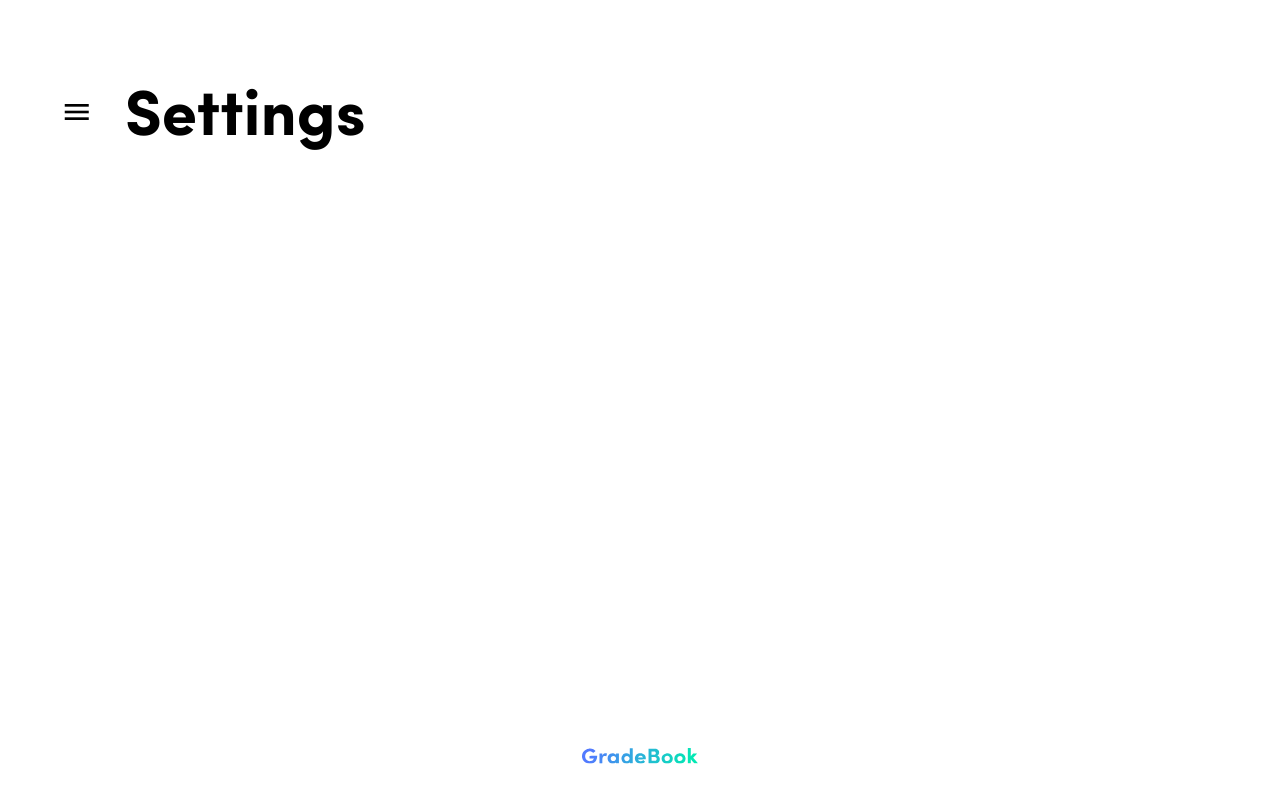
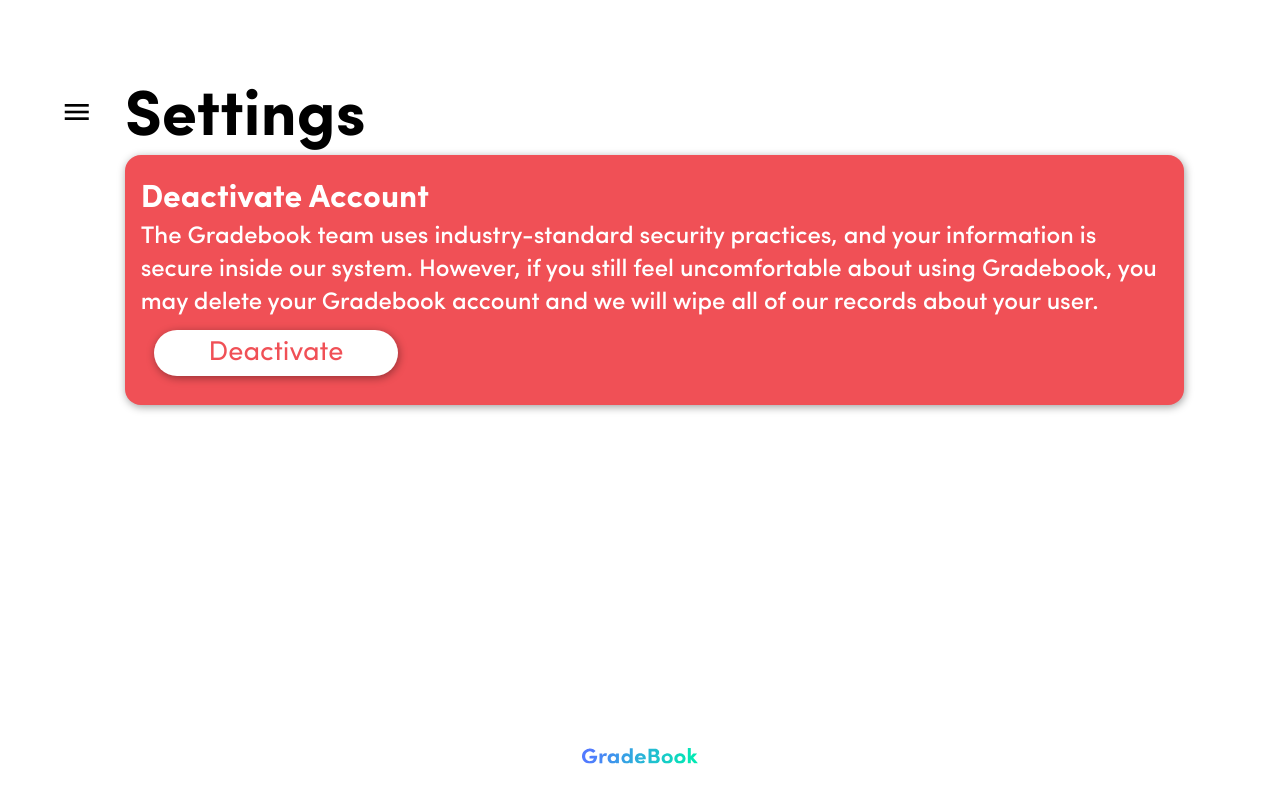
Before and after one commit to team-llambda/gradebook-web, a React (Create React App) app: page /settings in a window 1280 px wide. Built offline with nearby package versions, Linux system fonts and the light colour scheme.

Commit message:
Optimized drop-shadow

```diff
--- a/public/input.scss
+++ b/public/input.scss
@@ -88,9 +88,9 @@ body {
 	user-select: none;
 }
 
-$shadowIdle: 1px 2px 8px $grayLight;
-$shadowClicked: 1px 3px 12px $grayDark;
-$shadowHover: 1px 2px 8px $grayLight;
+$shadowIdle: 1px 2px 8px #00000060;
+$shadowHover: 1px 3px 12px #00000060;
+$shadowClicked: 1px 2px 8px #00000060;
 
 // button component
 $buttonMargin: 0.5em;
@@ -701,3 +701,13 @@ table {
 		}
 	}
 }
+
+.card {
+	padding: 1em;
+	box-shadow: $shadowIdle;
+	border-radius: 1em;
+
+	&.deactivate {
+		background: $error;
+	}
+}
--- a/public/styles.css
+++ b/public/styles.css
@@ -80,13 +80,13 @@ body .allcenter {
   border-radius: 0.85em;
   border: none;
   transition: 0.2s ease box-shadow;
-  box-shadow: 1px 2px 8px #c4c4c4;
+  box-shadow: 1px 2px 8px #00000060;
 }
 .button:hover {
-  box-shadow: 1px 2px 8px #c4c4c4;
+  box-shadow: 1px 3px 12px #00000060;
 }
 .button:active {
-  box-shadow: 1px 3px 12px #888;
+  box-shadow: 1px 2px 8px #00000060;
 }
 .button .loading-spinner {
   display: inline-block;
@@ -564,7 +564,7 @@ table tbody tr td:last-of-type {
 
 .dropdown-list {
   list-style: none;
-  box-shadow: 1px 2px 8px #c4c4c4;
+  box-shadow: 1px 2px 8px #00000060;
   border-radius: 1em;
   padding: 1em;
   padding-top: 0.5em;
@@ -579,4 +579,13 @@ table tbody tr td:last-of-type {
   color: #527aff;
 }
 
+.card {
+  padding: 1em;
+  box-shadow: 1px 2px 8px #00000060;
+  border-radius: 1em;
+}
+.card.deactivate {
+  background: #f05056;
+}
+
 /*# sourceMappingURL=styles.css.map */
--- a/src/SettingsPage.js
+++ b/src/SettingsPage.js
@@ -1,5 +1,5 @@
 import React, { Component } from 'react'
-import { Menu, Logo } from './Components'
+import { Menu, Logo, Button } from './Components'
 
 export default class SettingsPage extends Component {
 	render() {
@@ -8,6 +8,26 @@ export default class SettingsPage extends Component {
 				<Menu currentItemIndex={2} />
 				<div className="content">
 					<h1>Settings</h1>
+					<div className="card deactivate">
+						<h3 style={{ color: 'white', cursor: 'default' }}>
+							Deactivate Account
+						</h3>
+						<h4 style={{ color: 'white' }}>
+							The Gradebook team uses industry-standard security practices, and
+							your information is secure inside our system. However, if you
+							still feel uncomfortable about using Gradebook, you may delete
+							your Gradebook account and we will wipe all of our records about
+							your user.
+						</h4>
+						<Button
+							style={{
+								background: 'white',
+								color: '#f05056'
+							}}
+							text="Deactivate"
+							onClick={this.deactivate}
+						/>
+					</div>
 				</div>
 				<Logo />
 			</div>
```
Also changed, not shown: 1 other file (tests, documents, lock files or other folders).
